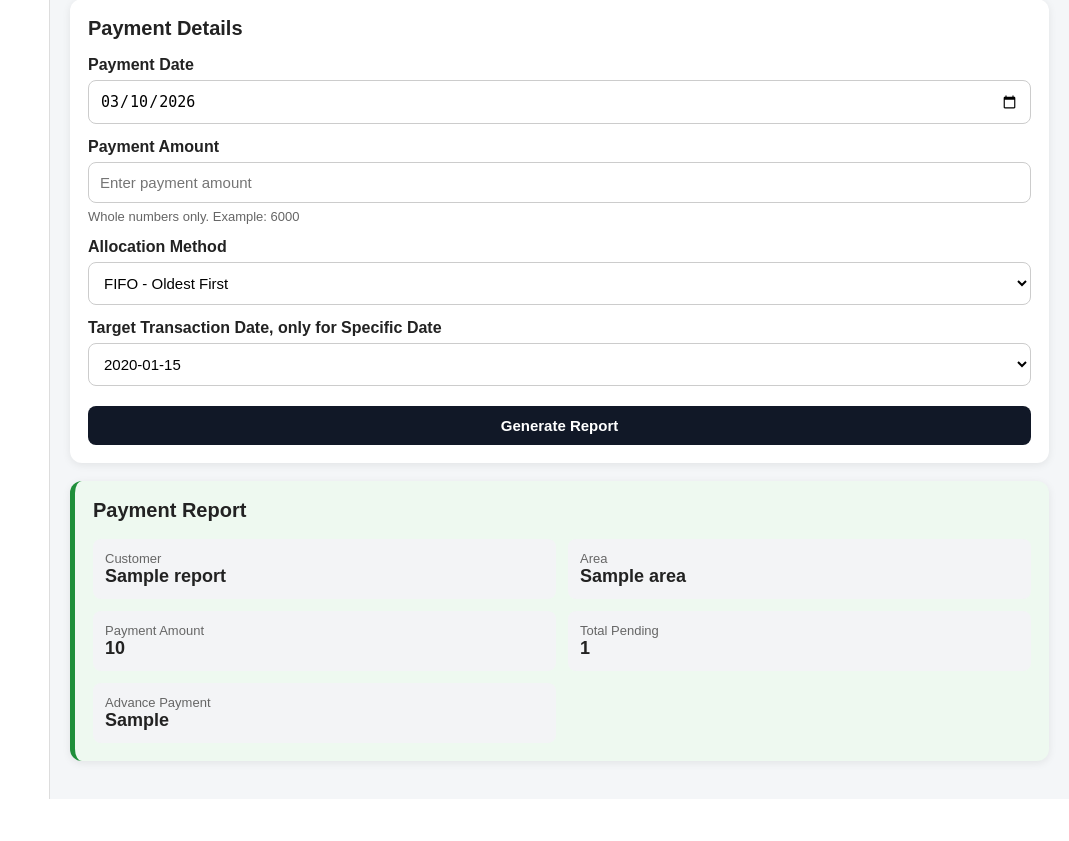
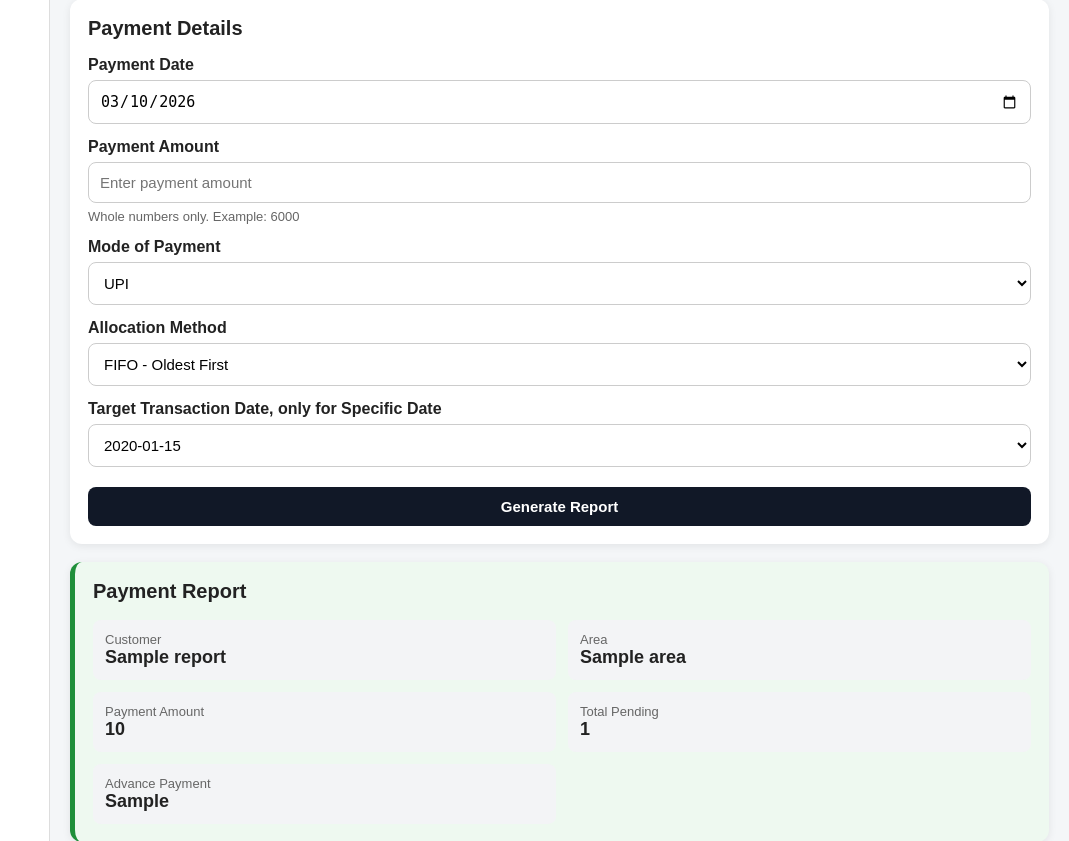
Before and after one commit to zakedge/sf1-receivables-ledger, a FastAPI app: template templates/add_payment.html in a window 1280 px wide. Shown: the part 705-1546 px from the top of the page, without its empty margins (211-1280 px from the left). Before the commit the page ends 1504 px from the top, so only its background shows below. Run offline with FastAPI, Linux system fonts and the light colour scheme; the template is opened without the code that fills it: most values are stand-ins (such as "Sample title", 1, 10 or a date in 2020).

Commit message:
Add payment mode dropdown to add payment page

```diff
--- a/templates/add_payment.html
+++ b/templates/add_payment.html
@@ -112,6 +112,13 @@
         >
         <p class="hint">Whole numbers only. Example: 6000</p>
 
+        <label for="payment_mode">Mode of Payment</label>
+        <select name="payment_mode" id="payment_mode" required>
+            <option value="UPI">UPI</option>
+            <option value="Cash">Cash</option>
+            <option value="Bank Transfer">Bank Transfer</option>
+        </select>
+
         <label for="allocation_method">Allocation Method</label>
         <select name="allocation_method" id="allocation_method">
             <option value="FIFO">FIFO - Oldest First</option>
```
